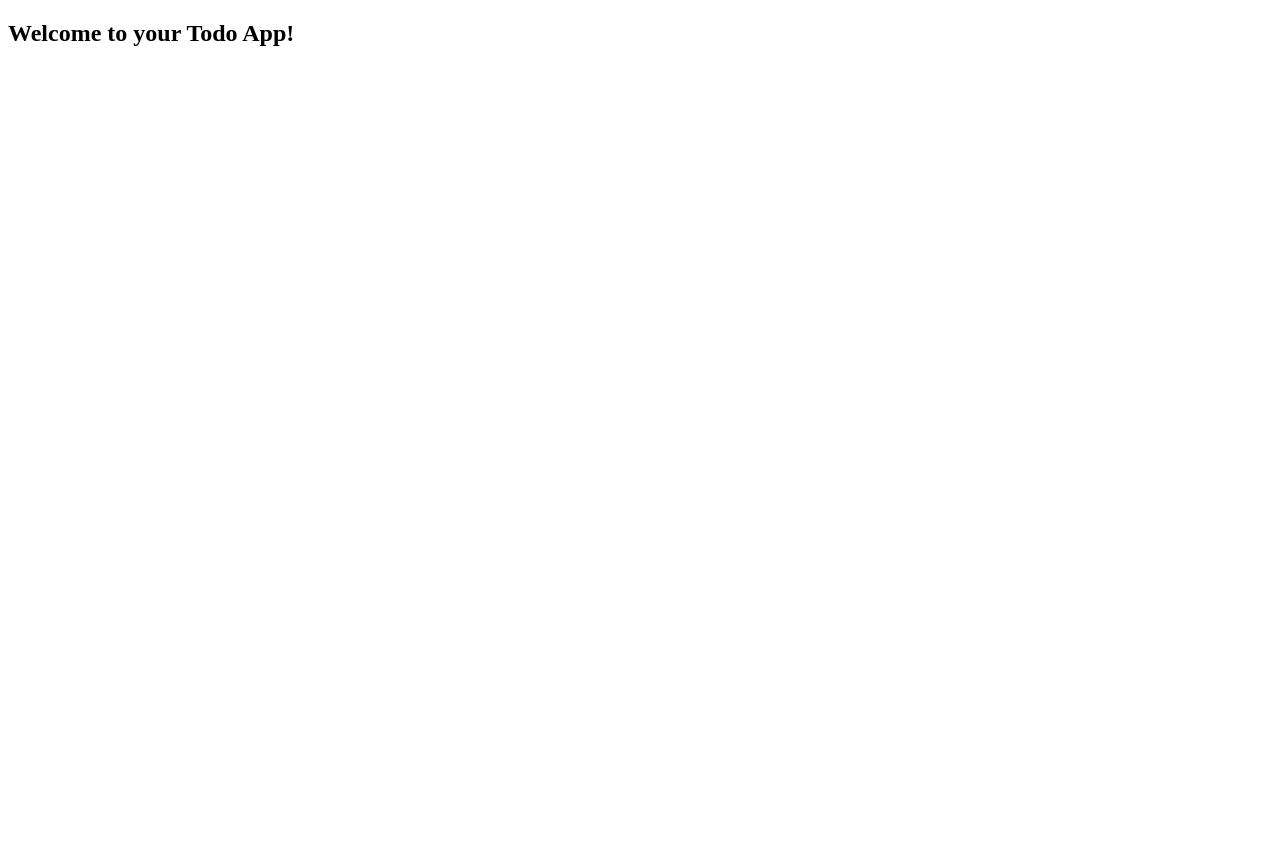
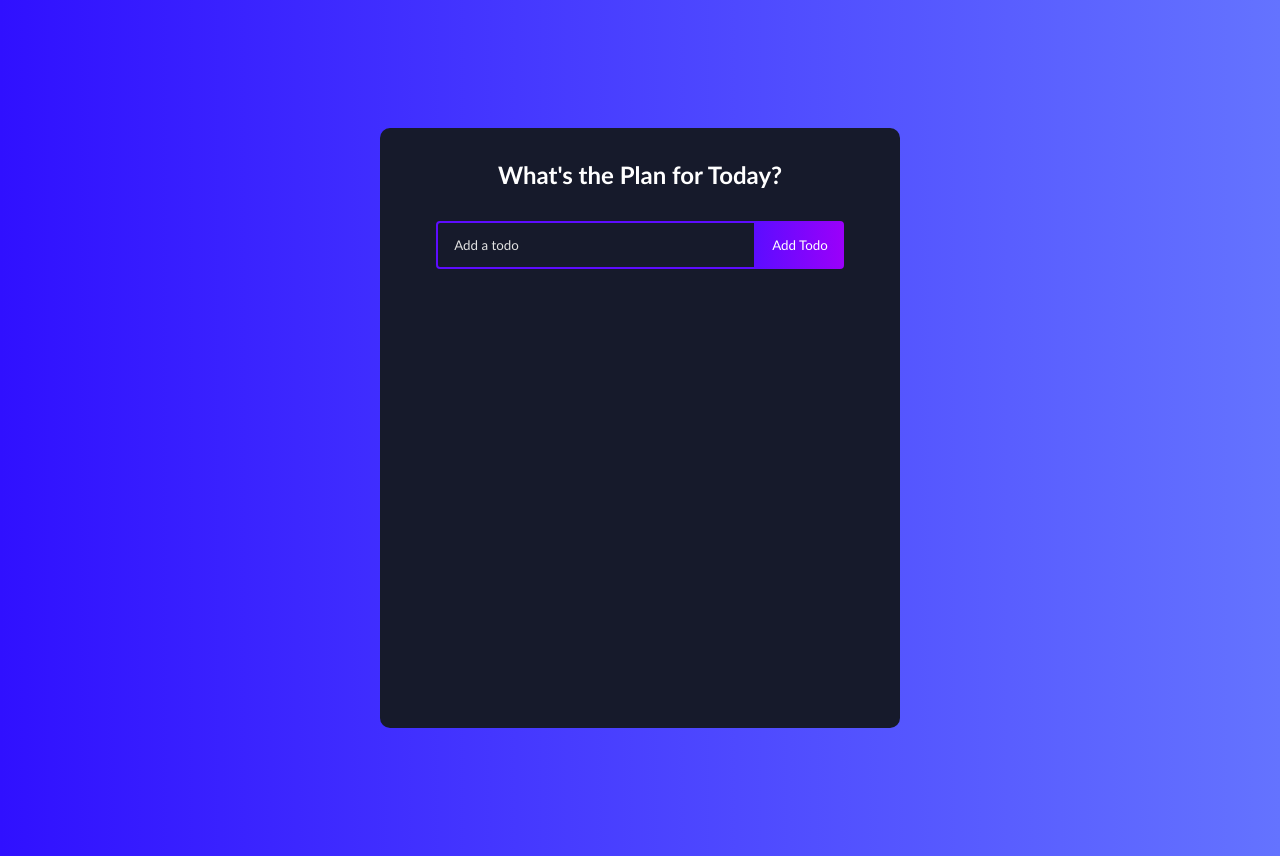
Before and after one commit to bloominstituteoftechnology/web-module-project-class-components, a React (Create React App) app: page / in a window 1280 px wide. Before the commit the page ends 800 px from the top, so only its background shows below. Built offline with nearby package versions, Linux system fonts and the light colour scheme; the HTML template or start-up script is replaced by a standard one.

Commit message:
first and final push
Took 1 hour 47 minutes

```diff
--- a/package.json
+++ b/package.json
@@ -8,6 +8,7 @@
     "@testing-library/user-event": "^7.2.1",
     "react": "^16.13.0",
     "react-dom": "^16.13.0",
+    "react-icons": "^4.3.1",
     "react-scripts": "3.4.0"
   },
   "scripts": {
--- a/src/App.js
+++ b/src/App.js
@@ -1,16 +1,13 @@
 import React from 'react';
+import './components/Todo.css';
+import TodoList from './components/TodoList';
 
-class App extends React.Component {
-  // you will need a place to store your state in this component.
-  // design `App` to be the parent component of your application.
-  // this component is going to take care of state, and any change handlers you need to work with your state
-  render() {
-    return (
-      <div>
-        <h2>Welcome to your Todo App!</h2>
+function App() {
+  return (
+      <div className='todo-app'>
+        <TodoList />
       </div>
-    );
-  }
+  );
 }
 
 export default App;
--- a/src/components/Todo.css
+++ b/src/components/Todo.css
@@ -0,0 +1,152 @@
+* {
+    box-sizing: border-box;
+    margin: 0;
+    padding: 0;
+    font-family: 'Trebuchet MS', 'Lucida Sans Unicode', 'Lucida Grande',
+    'Lucida Sans', Arial, sans-serif;
+}
+
+body {
+    background: linear-gradient(
+            90deg,
+            rgba(48, 16, 255, 1) 0%,
+            rgba(100, 115, 255, 1) 100%
+    );
+}
+.todo-app {
+    display: flex;
+    flex-direction: column;
+    justify-content: start;
+    width: 520px;
+    min-height: 600px;
+    background: #161a2b;
+    text-align: center;
+    margin: 128px auto;
+    border-radius: 10px;
+    padding-bottom: 32px;
+}
+
+h1 {
+    margin: 32px 0;
+    color: #fff;
+    font-size: 24px;
+}
+h2 {
+    margin: 32px 0 0 0;
+    color: #fff;
+    font-size: 24px;
+}
+
+.complete {
+    text-decoration: line-through;
+    opacity: 0.4;
+}
+
+.todo-form {
+    margin-bottom: 32px;
+}
+
+.todo-input {
+    padding: 14px 32px 14px 16px;
+    border-radius: 4px 0 0 4px;
+    border: 2px solid #5d0cff;
+    outline: none;
+    width: 320px;
+    background: transparent;
+    color: #fff;
+}
+
+.todo-input::placeholder {
+    color: #e2e2e2;
+}
+
+.todo-button {
+    padding: 16px;
+    border: none;
+    border-radius: 0 4px 4px 0;
+    cursor: pointer;
+    outline: none;
+    background: linear-gradient(
+            90deg,
+            rgba(93, 12, 255, 1) 0%,
+            rgba(155, 0, 250, 1) 100%
+    );
+    color: #fff;
+    text-transform: capitalize;
+}
+
+.todo-input.edit {
+    border: 2px solid #149fff;
+}
+
+.todo-button.edit {
+    background: linear-gradient(
+            90deg,
+            rgba(20, 159, 255, 1) 0%,
+            rgba(17, 122, 255, 1) 100%
+    );
+    padding: 16px 22px;
+}
+
+.todo-container {
+    display: flex;
+    flex-direction: row;
+    position: relative;
+}
+
+.todo-row {
+    display: flex;
+    justify-content: space-between;
+    align-items: center;
+    margin: 4px auto;
+    color: #fff;
+    background: linear-gradient(
+            90deg,
+            rgba(255, 118, 20, 1) 0%,
+            rgba(255, 84, 17, 1) 100%
+    );
+
+    padding: 16px;
+    border-radius: 5px;
+    width: 90%;
+}
+
+.todo-row:nth-child(4n + 1) {
+    background: linear-gradient(
+            90deg,
+            rgba(93, 12, 255, 1) 0%,
+            rgba(155, 0, 250, 1) 100%
+    );
+}
+
+.todo-row:nth-child(4n + 2) {
+    background: linear-gradient(
+            90deg,
+            rgba(255, 12, 241, 1) 0%,
+            rgba(250, 0, 135, 1) 100%
+    );
+}
+
+.todo-row:nth-child(4n + 3) {
+    background: linear-gradient(
+            90deg,
+            rgba(20, 159, 255, 1) 0%,
+            rgba(17, 122, 255, 1) 100%
+    );
+}
+
+.icons {
+    display: flex;
+    align-items: center;
+    font-size: 24px;
+    cursor: pointer;
+}
+
+.delete-icon {
+    margin-right: 5px;
+    color: #fff;
+}
+
+.edit-icon {
+    color: #fff;
+}
--- a/src/components/Todo.js
+++ b/src/components/Todo.js
@@ -0,0 +1,46 @@
+import React, { useState } from 'react';
+import TodoForm from './TodoForm';
+import { RiCloseCircleLine } from 'react-icons/ri';
+import { TiEdit } from 'react-icons/ti';
+
+const Todo = ({ todos, completeTodo, removeTodo, updateTodo }) => {
+    const [edit, setEdit] = useState({
+        id: null,
+        value: ''
+    });
+
+    const submitUpdate = value => {
+        updateTodo(edit.id, value);
+        setEdit({
+            id: null,
+            value: ''
+        });
+    };
+
+    if (edit.id) {
+        return <TodoForm edit={edit} onSubmit={submitUpdate} />;
+    }
+
+    return todos.map((todo, index) => (
+        <div
+            className={todo.isComplete ? 'todo-row complete' : 'todo-row'}
+            key={index}
+        >
+            <div key={todo.id} onClick={() => completeTodo(todo.id)}>
+                {todo.text}
+            </div>
+            <div className='icons'>
+                <RiCloseCircleLine
+                    onClick={() => removeTodo(todo.id)}
+                    className='delete-icon'
+                />
+                <TiEdit
+                    onClick={() => setEdit({ id: todo.id, value: todo.text })}
+                    className='edit-icon'
+                />
+            </div>
+        </div>
+    ));
+};
+
+export default Todo;
--- a/src/components/TodoForm.js
+++ b/src/components/TodoForm.js
@@ -0,0 +1,61 @@
+import React, { useState, useEffect, useRef } from 'react';
+
+function TodoForm(props) {
+    const [input, setInput] = useState(props.edit ? props.edit.value : '');
+
+    const inputRef = useRef(null);
+
+    useEffect(() => {
+        inputRef.current.focus();
+    });
+
+    const handleChange = e => {
+        setInput(e.target.value);
+    };
+
+    const handleSubmit = e => {
+        e.preventDefault();
+
+        props.onSubmit({
+            id: Math.floor(Math.random() * 10000),
+            text: input
+        });
+        setInput('');
+    };
+
+    return (
+        <form onSubmit={handleSubmit} className='todo-form'>
+            {props.edit ? (
+                <>
+                    <input
+                        placeholder='Update your item'
+                        value={input}
+                        onChange={handleChange}
+                        name='text'
+                        ref={inputRef}
+                        className='todo-input edit'
+                    />
+                    <button onClick={handleSubmit} className='todo-button edit'>
+                        Update
+                    </button>
+                </>
+            ) : (
+                <>
+                    <input
+                        placeholder='Add a todo'
+                        value={input}
+                        onChange={handleChange}
+                        name='text'
+                        className='todo-input'
+                        ref={inputRef}
+                    />
+                    <button onClick={handleSubmit} className='todo-button'>
+                        Add todo
+                    </button>
+                </>
+            )}
+        </form>
+    );
+}
+
+export default TodoForm;
--- a/src/components/TodoList.js
+++ b/src/components/TodoList.js
@@ -1,2 +1,57 @@
-// your components will all go in this `component` directory.
-// feel free to change this component.js into TodoList.js
+import React, { useState } from 'react';
+import TodoForm from './TodoForm';
+import Todo from './Todo';
+
+function TodoList() {
+    const [todos, setTodos] = useState([]);
+
+    const addTodo = todo => {
+        if (!todo.text || /^\s*$/.test(todo.text)) {
+            return;
+        }
+
+        const newTodos = [todo, ...todos];
+
+        setTodos(newTodos);
+        console.log(...todos);
+    };
+
+    const updateTodo = (todoId, newValue) => {
+        if (!newValue.text || /^\s*$/.test(newValue.text)) {
+            return;
+        }
+
+        setTodos(prev => prev.map(item => (item.id === todoId ? newValue : item)));
+    };
+
+    const removeTodo = id => {
+        const removedArr = [...todos].filter(todo => todo.id !== id);
+
+        setTodos(removedArr);
+    };
+
+    const completeTodo = id => {
+        let updatedTodos = todos.map(todo => {
+            if (todo.id === id) {
+                todo.isComplete = !todo.isComplete;
+            }
+            return todo;
+        });
+        setTodos(updatedTodos);
+    };
+
+    return (
+        <>
+            <h1>What's the Plan for Today?</h1>
+            <TodoForm onSubmit={addTodo} />
+            <Todo
+                todos={todos}
+                completeTodo={completeTodo}
+                removeTodo={removeTodo}
+                updateTodo={updateTodo}
+            />
+        </>
+    );
+}
+
+export default TodoList;
```
Also changed, not shown: 1 other file (tests, documents, lock files or other folders).
